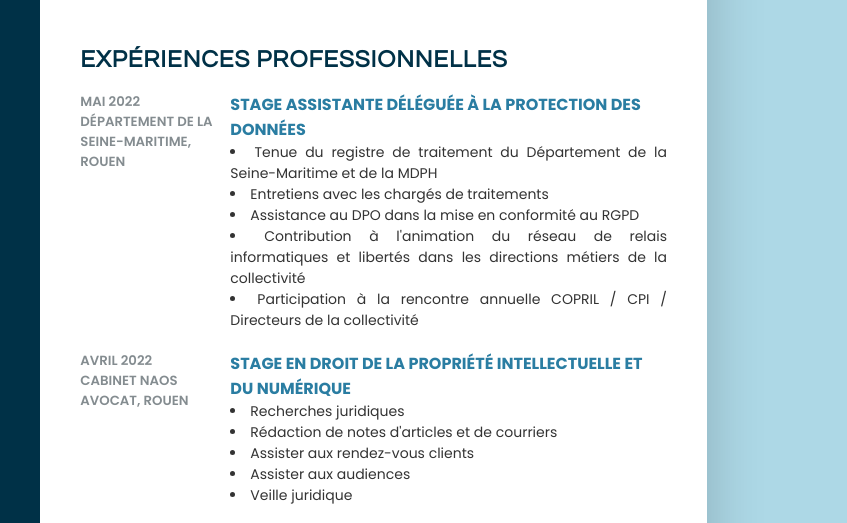
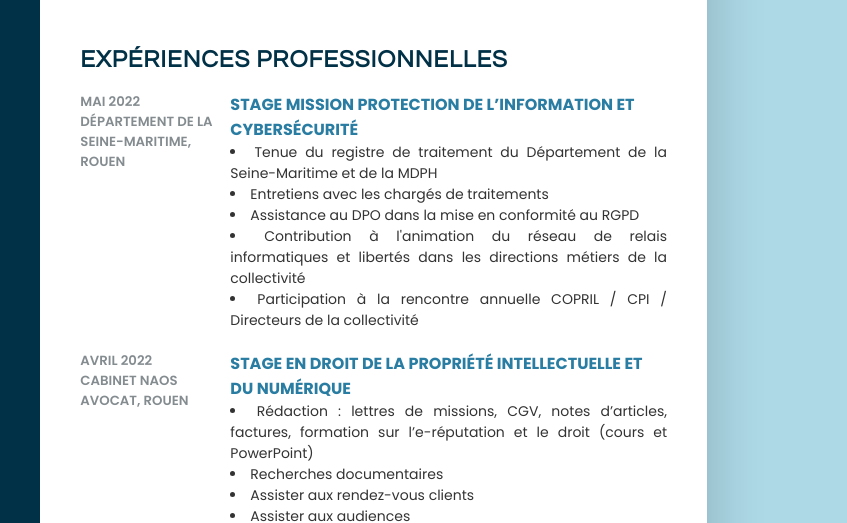
Before and after one commit to marwa-mansour-git/cv-lp, a plain HTML site: page index.html in a window 1280 px wide. Shown: the part 398-921 px from the top of the page, 433-1280 px from the left. Drawn offline with Linux system fonts and the light colour scheme.

Commit message:
Update index.html

```diff
--- a/index.html
+++ b/index.html
@@ -132,7 +132,7 @@
                         <h5>Département de la Seine-Maritime, Rouen</h5>
                         </div>
                         <div class="text">
-                          <h4>Stage Assistante Déléguée à la Protection des Données</h4>
+                          <h4>Stage Mission protection de l’information et cybersécurité</h4>
                           <li>Tenue du registre de traitement du Département de la Seine-Maritime et de la MDPH</li>
                           <li>Entretiens avec les chargés de traitements</li>
                           <li>Assistance au DPO dans la mise en conformité au RGPD</li>
@@ -147,8 +147,8 @@
                         </div>
                         <div class="text">
                           <h4>Stage en droit de la propriété intellectuelle et du numérique</h4>
-                          <li>Recherches juridiques</li>
-                          <li>Rédaction de notes d'articles et de courriers</li>
+                          <li>Rédaction : lettres de missions, CGV, notes d’articles, factures, formation sur l’e-réputation et le droit (cours et PowerPoint)</li>
+                          <li>Recherches documentaires</li>
                           <li>Assister aux rendez-vous clients</li>
                           <li>Assister aux audiences</li>
                           <li>Veille juridique</li>
```
